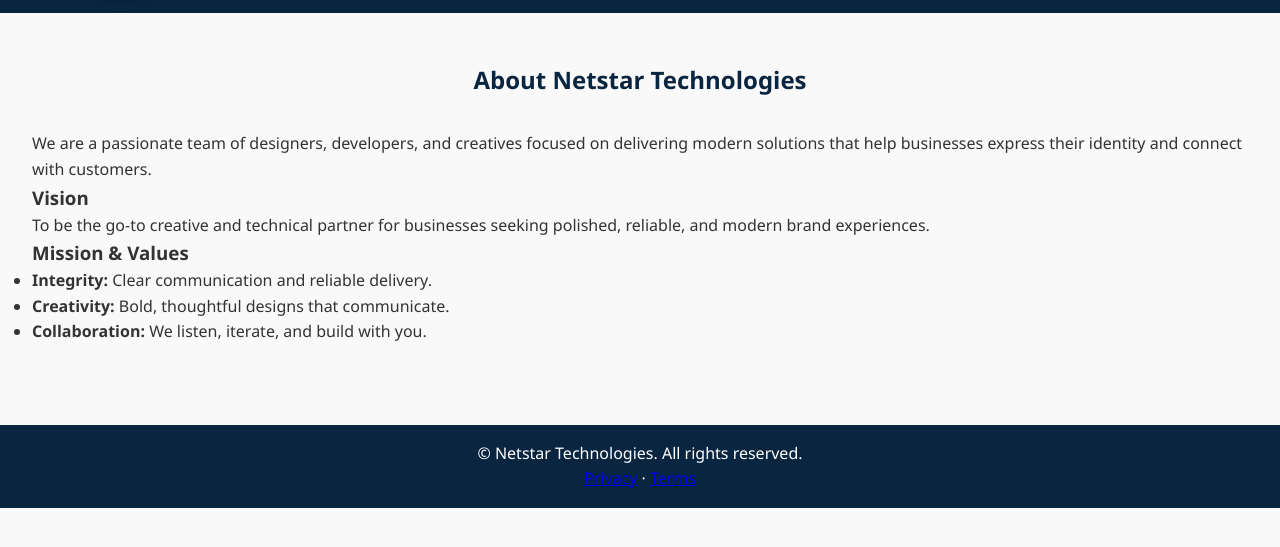
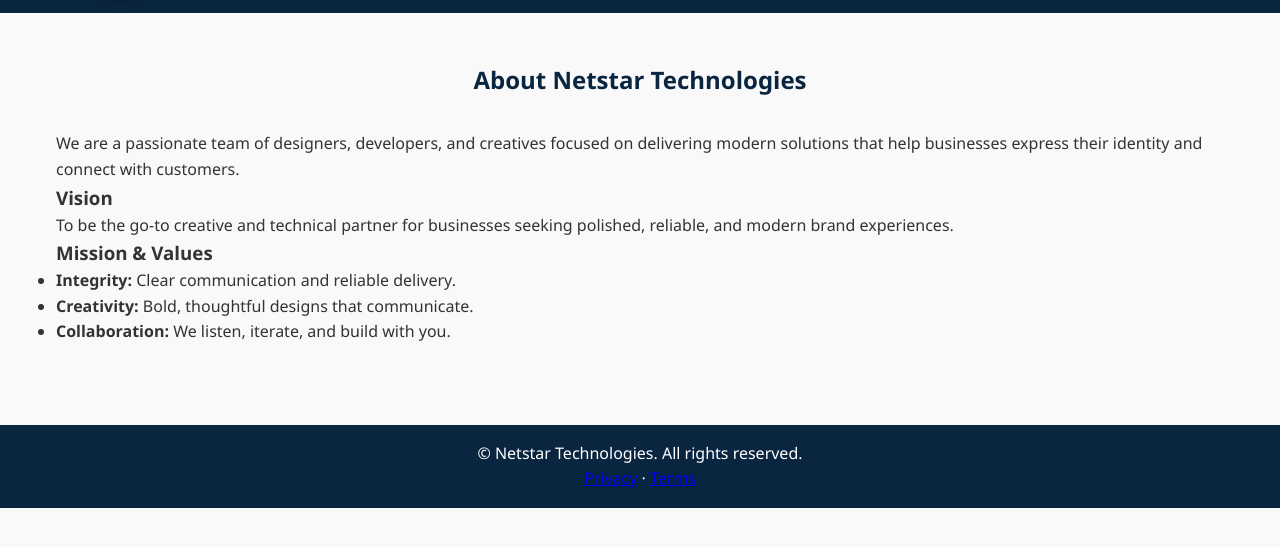
Before and after one commit to Jusper-Ageri/Netstar, a plain HTML site: page about.html in a window 1280 px wide. Shown: the part 189-736 px from the top of the page. Drawn offline with Linux system fonts and the light colour scheme.

Commit message:
Update style.css

```diff
--- a/style.css
+++ b/style.css
@@ -4,6 +4,13 @@
   padding: 0;
   box-sizing: border-box;
   font-family: "Segoe UI", Tahoma, Geneva, Verdana, sans-serif;
+}
+
+.container {
+  max-width: 1200px;   /* limit on large screens */
+  width: 100%;         /* fill smaller screens */
+  margin: 0 auto;      /* center horizontally */
+  padding: 0 1rem;     /* some padding on sides */
 }
 
 body {
```
